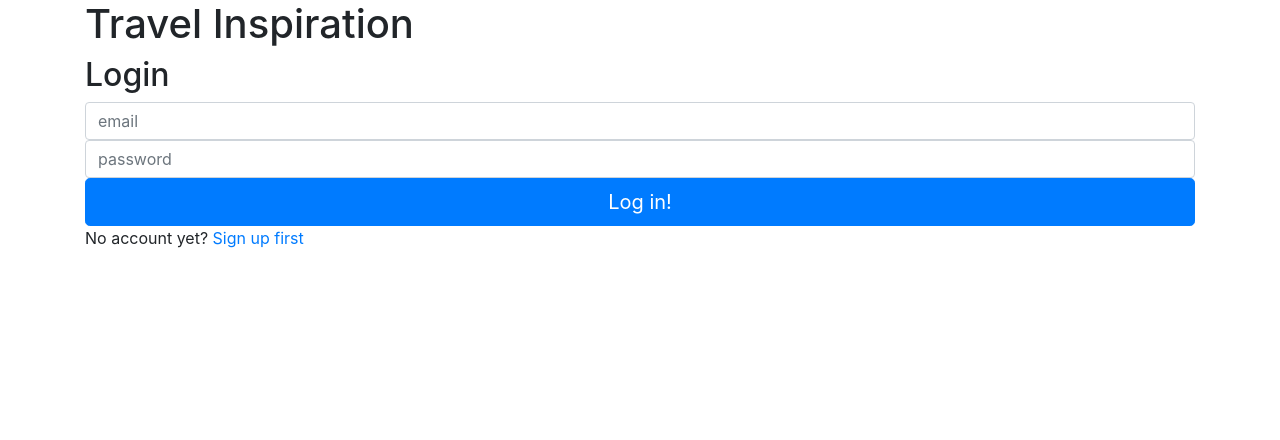
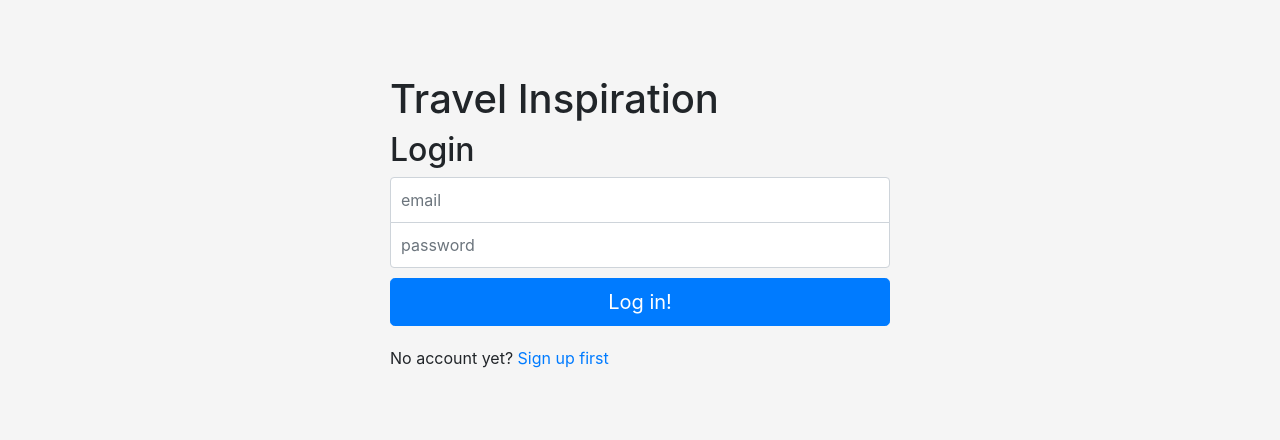
Before and after one commit to cloetensbrecht/PHP1_Project, a PHP site: page /login.php in a window 1280 px wide. Shown: the top 440 px of the page. Run offline with PHP 8.4, Linux system fonts and the light colour scheme.

Commit message:
CSS // FEATURE 1 & 2

```diff
--- /dev/null
+++ b/project/css/login.css
@@ -0,0 +1,49 @@
+body {
+    height: 100%;
+    display: -ms-flexbox;
+    display: flex;
+    -ms-flex-align: center;
+    align-items: center;
+    padding-top: 60px;
+    padding-bottom: 40px;
+    background-color: #f5f5f5;
+}
+
+.form-login {
+    width: 100%;
+    max-width: 530px;
+    padding: 15px;
+    margin: auto;
+}
+
+.form-login .checkbox {
+    font-weight: 400;
+}
+
+.form-login .form-control {
+    position: relative;
+    box-sizing: border-box;
+    height: auto;
+    padding: 10px;
+    font-size: 16px;
+}
+
+.form-login .form-control:focus {
+    z-index: 2;
+}
+
+.form-login input[type="email"] {
+    margin-bottom: -1px;
+    border-bottom-right-radius: 0;
+    border-bottom-left-radius: 0;
+}
+
+.form-login input[type="password"] {
+    margin-bottom: 10px;
+    border-top-left-radius: 0;
+    border-top-right-radius: 0;
+}
+
+.switch {
+    padding-top: 20px;
+}
--- a/project/css/style.css
+++ b/project/css/style.css
@@ -6,13 +6,14 @@
     font-family: Helvetica, sans-serif;
 }
 
-body {
+
+main {
     margin: 20px auto;
     display: -ms-flexbox;
     display: flex;
     -ms-flex-align: center;
     align-items: center;
-    /*text-align: center;*/
+    /*text-align: center;* /
 }
 
 
```
